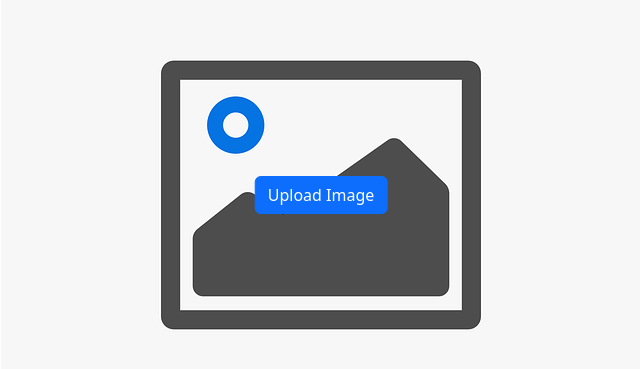
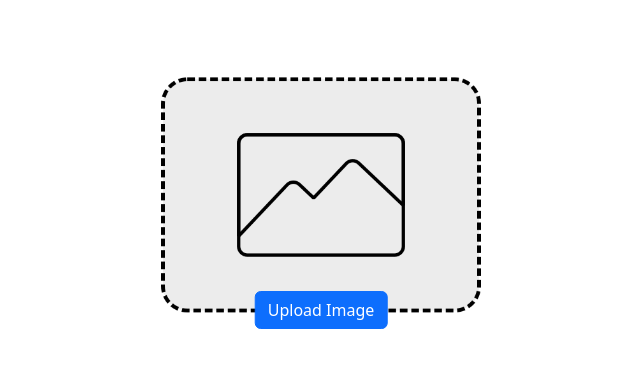
Before and after one commit to RajwolChapagain/Game-Tagger-Website, a React (Vite) app: page / in a window 1280 px wide. Shown: the part 205-574 px from the top of the page, without its empty margins (319-959 px from the left). Built offline with nearby package versions, Linux system fonts and the light colour scheme.

Commit message:
Fix button offset

```diff
--- a/src/App.jsx
+++ b/src/App.jsx
@@ -4,19 +4,15 @@ import image_placeholder from './assets/image_placeholder.png'
 function App() {
   return (
     <>
-      <div className="d-flex justify-content-center align-items-center" style={{ height: '100vh'}}>
-        <div className="position-relative">
       <img
         src={image_placeholder}
-            alt="Placeholder Image"
-            style={{ maxWidth: '100%', height: 'auto' }}
+        className="w-25 position-absolute top-50 start-50 translate-middle"
       />
       <Button
         text="Upload Image"
-            className="btn btn-primary position-absolute top-50 start-50 translate-middle"
+        className="btn btn-primary position-absolute start-50 translate-middle-x"
+        style={{ top: '62%' }}
       />
-        </div>
-      </div>
     </>
   )
 }
--- a/src/Button.jsx
+++ b/src/Button.jsx
@@ -1,6 +1,6 @@
-const Button = ({ text, className }) => {
+const Button = ({ text, className, style }) => {
     return (
-        <button type="button" className={className}>
+        <button type="button" className={className} style={style}>
             {text}
         </button>
     )
```
Also changed, not shown: src/assets/image_placeholder.png. Lines whose indentation alone changed are shown as unchanged.
